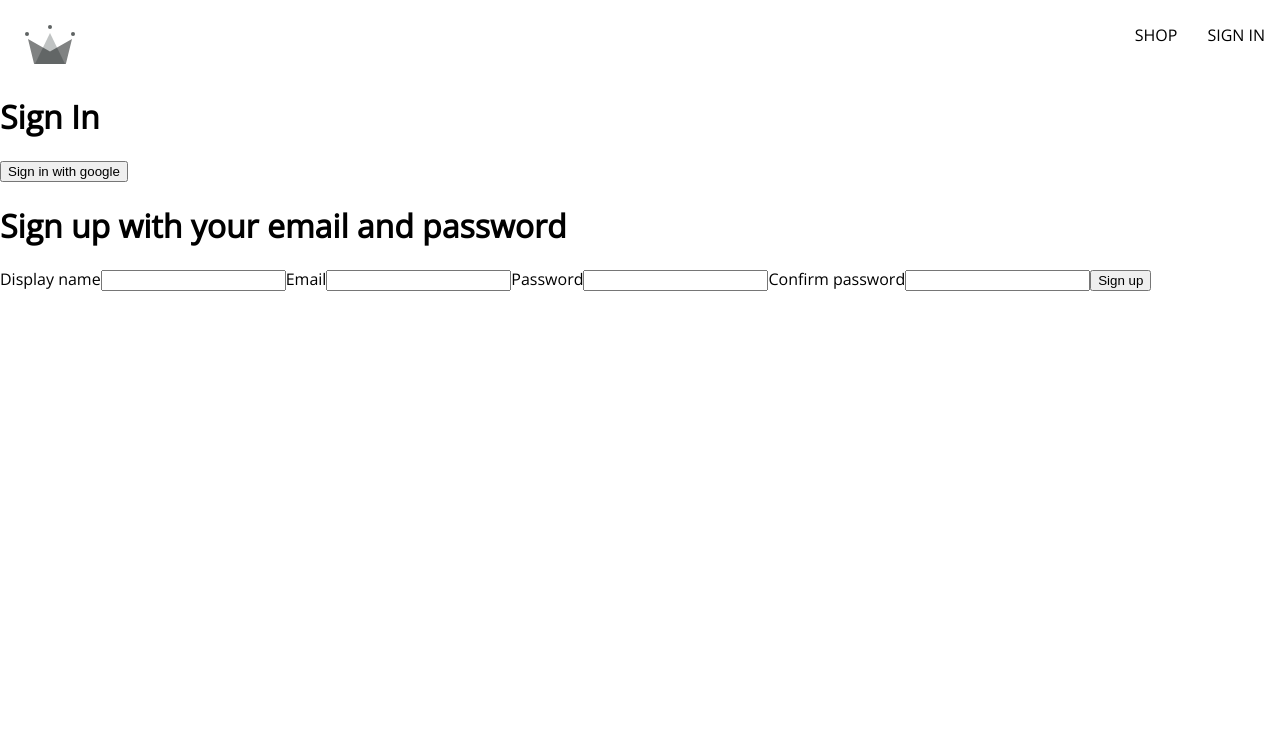
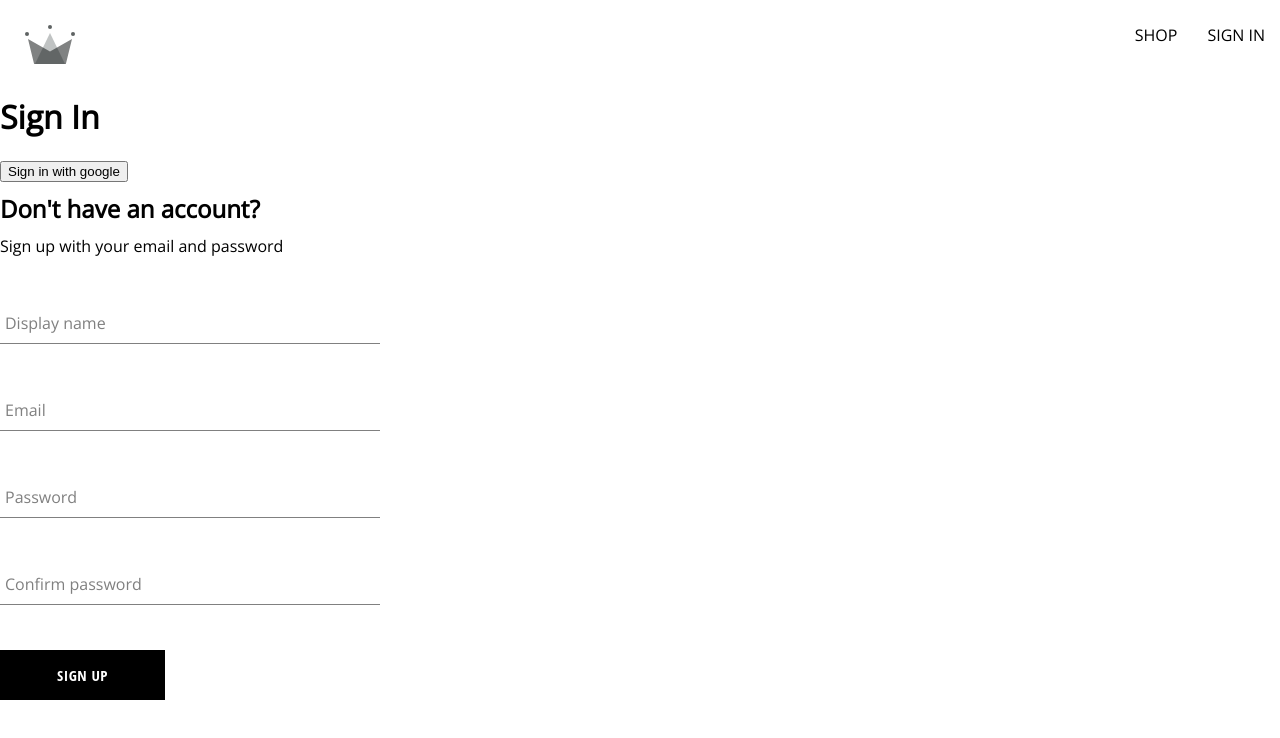
Before and after one commit to josec0609/crwn-clothing-v2, a React (Create React App) app: page /sign-in in a window 1280 px wide. Shown: the top 738 px of the page. Built offline with nearby package versions, Linux system fonts and the light colour scheme; a web font is replaced by a local one.

Commit message:
created form input & button components, updated sign up component to use form input and button

```diff
--- /dev/null
+++ b/src/components/button/button.component.jsx
@@ -0,0 +1,16 @@
+import './button.styles.scss';
+
+const BUTTON_TYPE_CLASSES = {
+  google: 'google-sign-in',
+  inverted: 'inverted',
+};
+
+const Button = ({ children, buttonType, ...otherProps }) => {
+  return (
+    <button className={`button-container ${BUTTON_TYPE_CLASSES[buttonType]}`} {...otherProps}>
+      {children}
+    </button>
+  );
+};
+
+export default Button;
--- /dev/null
+++ b/src/components/button/button.styles.scss
@@ -0,0 +1,46 @@
+.button-container {
+  min-width: 165px;
+  width: auto;
+  height: 50px;
+  letter-spacing: 0.5px;
+  line-height: 50px;
+  padding: 0 35px 0 35px;
+  font-size: 15px;
+  background-color: black;
+  color: white;
+  text-transform: uppercase;
+  font-family: 'Open Sans Condensed';
+  font-weight: bolder;
+  border: none;
+  cursor: pointer;
+  display: flex;
+  justify-content: center;
+
+  &:hover {
+    background-color: white;
+    color: black;
+    border: 1px solid black;
+  }
+
+  &.google-sign-in {
+    background-color: #4285f4;
+    color: white;
+
+    &:hover {
+      background-color: #357ae8;
+      border: none;
+    }
+  }
+
+  &.inverted {
+    background-color: white;
+    color: black;
+    border: 1px solid black;
+
+    &:hover {
+      background-color: black;
+      color: white;
+      border: none;
+    }
+  }
+}
--- /dev/null
+++ b/src/components/form-input/form-input.component.jsx
@@ -0,0 +1,16 @@
+import './form-input.styles.scss';
+
+const FormInput = ({ label, ...otherProps }) => {
+  return (
+    <div className="group">
+      <input className="form-input" {...otherProps} />
+      {label && (
+        <label className={`${otherProps.value.length ? 'shrink' : ''} form-input-label`}>
+          {label}
+        </label>
+      )}
+    </div>
+  );
+};
+
+export default FormInput;
--- /dev/null
+++ b/src/components/form-input/form-input.styles.scss
@@ -0,0 +1,54 @@
+$sub-color: grey;
+$main-color: black;
+
+@mixin shrinkLabel {
+  top: -14px;
+  font-size: 12px;
+  color: $main-color;
+}
+
+.group {
+  position: relative;
+  margin: 45px 0;
+
+  .form-input {
+    background: none;
+    background-color: white;
+    color: $sub-color;
+    font-size: 18px;
+    padding: 10px 10px 10px 5px;
+    display: block;
+    width: 100%;
+    border: none;
+    border-radius: 0;
+    border-bottom: 1px solid $sub-color;
+    margin: 25px 0;
+
+    &:focus {
+      outline: none;
+    }
+
+    &:focus ~ .form-input-label {
+      @include shrinkLabel();
+    }
+  }
+
+  input[type='password'] {
+    letter-spacing: 0.3em;
+  }
+
+  .form-input-label {
+    color: $sub-color;
+    font-size: 16px;
+    font-weight: normal;
+    position: absolute;
+    pointer-events: none;
+    left: 5px;
+    top: 10px;
+    transition: 300ms ease all;
+
+    &.shrink {
+      @include shrinkLabel();
+    }
+  }
+}
--- a/src/components/sign-up-form/sign-up-form.component.jsx
+++ b/src/components/sign-up-form/sign-up-form.component.jsx
@@ -3,6 +3,9 @@
   createAuthUserWithEmailAndPassword,
   createUserDocumentFromAuth,
 } from '../../utils/firebase/firebase.utils';
+import FormInput from '../form-input/form-input.component';
+import Button from '../button/button.component';
+import './sign-up-form.styles.scss';
 
 const defaultFormFields = {
   displayName: '',
@@ -14,6 +17,10 @@
 const SignUpForm = () => {
   const [formFields, setFormFields] = useState(defaultFormFields);
   const { displayName, email, password, confirmPassword } = formFields;
+
+  const resetFormFields = () => {
+    setFormFields(defaultFormFields);
+  };
 
   const handleSubmit = async (e) => {
     e.preventDefault();
@@ -29,7 +36,7 @@
 
       await createUserDocumentFromAuth({ ...user, displayName });
 
-      setFormFields(defaultFormFields);
+      resetFormFields();
     } catch (err) {
       if (err.code === 'auth/email-already-in-use') {
         alert('Cannot create user, email already in use');
@@ -46,30 +53,43 @@
   };
 
   return (
-    <div>
-      <h1>Sign up with your email and password</h1>
+    <div className="sign-up-container">
+      <h2>Don't have an account?</h2>
+      <span>Sign up with your email and password</span>
       <form onSubmit={handleSubmit}>
-        <label>Display name</label>
-        <input
+        <FormInput
+          label="Display name"
           type="text"
           required
           onChange={handleChange}
           name="displayName"
           value={displayName}
         />
-        <label>Email</label>
-        <input type="email" required onChange={handleChange} name="email" value={email} />
-        <label>Password</label>
-        <input type="password" required onChange={handleChange} name="password" value={password} />
-        <label>Confirm password</label>
-        <input
+        <FormInput
+          label="Email"
+          type="email"
+          required
+          onChange={handleChange}
+          name="email"
+          value={email}
+        />
+        <FormInput
+          label="Password"
+          type="password"
+          required
+          onChange={handleChange}
+          name="password"
+          value={password}
+        />
+        <FormInput
+          label="Confirm password"
           type="password"
           required
           onChange={handleChange}
           name="confirmPassword"
           value={confirmPassword}
         />
-        <button type="submit">Sign up</button>
+        <Button type="submit">Sign up</Button>
       </form>
     </div>
   );
--- /dev/null
+++ b/src/components/sign-up-form/sign-up-form.styles.scss
@@ -0,0 +1,9 @@
+.sign-up-container {
+  display: flex;
+  flex-direction: column;
+  width: 380px;
+
+  h2 {
+    margin: 10px 0;
+  }
+}
```
